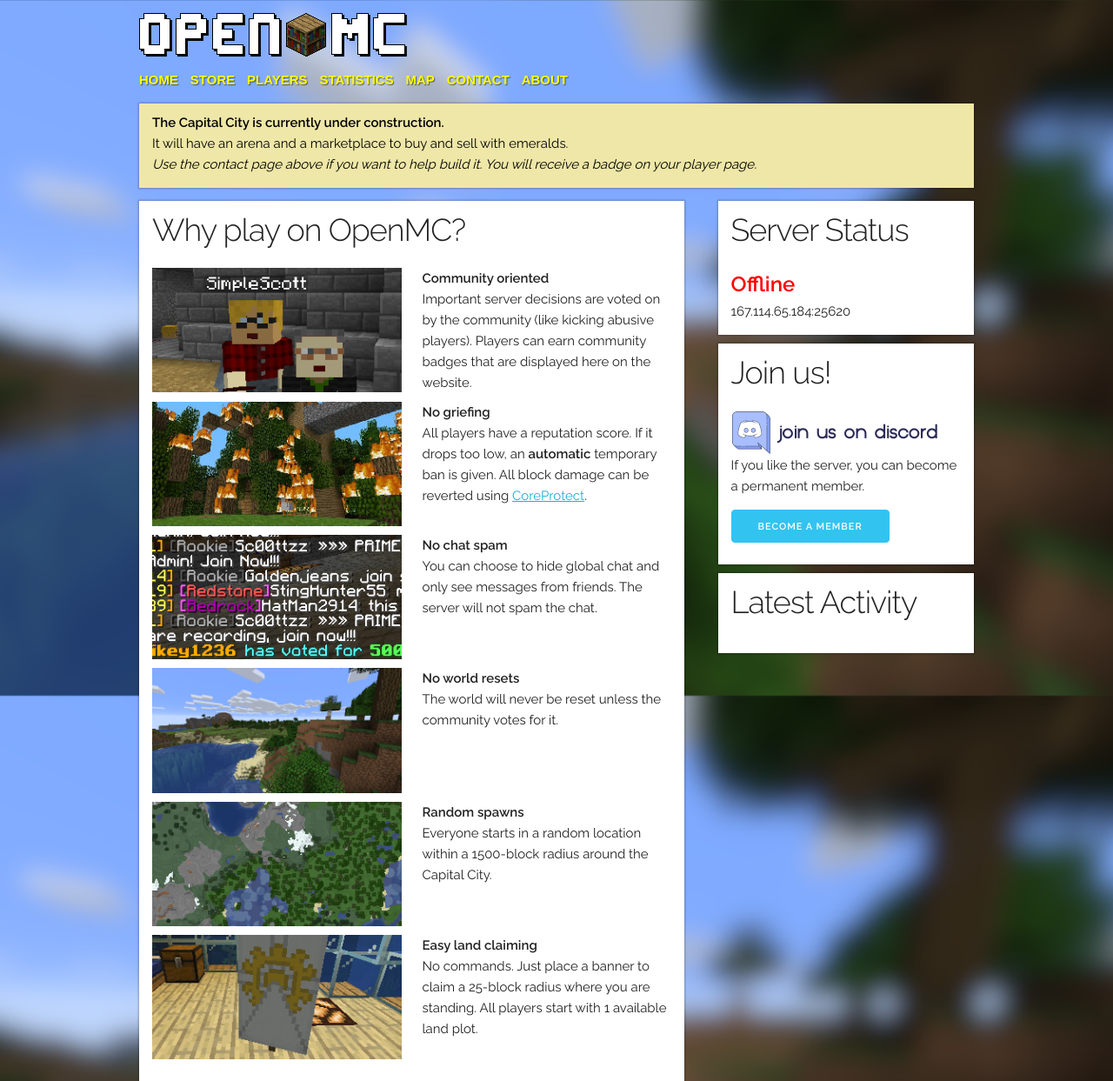
After one commit to jsbrn/openmc.net, a Node server app: template views/home.hbs in a window 1280 px wide. The commit adds this page. Shown: the whole page at 87% size. Run offline with Node 20, Linux system fonts and the light colour scheme; the template is opened without the code that fills it, so the values that code supplies are empty; some libraries are stand-ins or nearby versions.

Commit message:
Fleshing out pages, added Minecraft server query

```diff
--- a/index.js
+++ b/index.js
@@ -4,6 +4,7 @@ const express = require('express')
 const app = express()
 const exphbs = require('express-handlebars');
 const database = require('./app/database.js');
+const gamedig = require('gamedig');
 //load mailer
 const mailer = require('./app/mailer.js');
 //if not running on Now instance, require dotenv
@@ -48,8 +49,25 @@ app.use('/common',express.static(path.join(__dirname, 'app/common')));
 /*HTTP REQUEST HANDLERS*/
 
 app.get('/', (request, response) => {
-    response.render("news", {
-        layout: "main"
+
+    database.get("news", {}, {}, 10, function(news_posts) {
+        gamedig.query({
+            type: 'minecraft',
+            host: '167.114.65.184',
+            port: 25620
+        }).then((state) => {
+            response.render("home", {
+                layout: "main",
+                status: state,
+                posts: news_posts
+            });
+        }).catch((error) => {
+            response.render("home", {
+                layout: "main",
+                status: undefined,
+                posts: news_posts
+            });
+        });
     });
 });
 
@@ -95,7 +113,7 @@ app.get('/player/:playerName', (request, response) => {
     });
 });
 
-app.get('/statistics', (request, response) => {
+app.get('/stats', (request, response) => {
     response.render("stats", {
         layout: "main"
     });
--- a/package.json
+++ b/package.json
@@ -12,6 +12,7 @@
     "dotenv": "^6.1.0",
     "express": "^4.16.3",
     "express-handlebars": "^3.0.0",
+    "gamedig": "^1.0.47",
     "jquery": "^3.3.1",
     "mongodb": "^3.0.4",
     "nodemailer": "^4.6.8"
--- a/views/assets/stylesheets/openmc.css
+++ b/views/assets/stylesheets/openmc.css
@@ -5,6 +5,14 @@
 	-moz-background-size: cover;
 	-o-background-size: cover;
 	background-size: cover;
+}
+
+.top-space {
+	margin-top: 15px;
+}
+
+.bottom-space {
+	margin-bottom: 15px;
 }
 
 .shadow {
@@ -71,7 +79,7 @@
 
 .white {
 	color: white;
-	text-shadow: 1px 1px 1px rgba(0, 0, 0, 0.5);
+	text-shadow: 1px 1px 1px rgba(0, 0, 0, 0.8);
 }
 
 .online {
--- a/views/contact.hbs
+++ b/views/contact.hbs
@@ -1,8 +1,8 @@
-<div class = "container success-panel" style = "margin-top: 15px;">
-    Your message has been sent!
+<div class = "container failure-panel" style = "margin-top: 15px;">
+    This page is not finished. Please direct any questions and comments to the Discord server (found <a href = "/">here</a>).
 </div>
 
-<div class = "container" style = "margin-top: 15px;">
+<div class = "container top-space bottom-space">
     <div class = "one-half column panel">
         <form>
             <div class="row">
--- /dev/null
+++ b/views/home.hbs
@@ -0,0 +1,82 @@
+<div class = "container" style = "margin-top: 15px;">
+	<div class = "row">
+		<div class = "info-panel">
+			<b>The Capital City is currently under construction.</b><br>
+			It will have an arena and a marketplace to buy and sell with emeralds.<br>
+			<i>Use the contact page above if you want to help build it. You will receive a badge on your player page.</i>
+		</div>
+	</div>
+	<div class = "row" style = "margin-top: 15px;">
+		<div class = "two-thirds column panel">
+			<h3>Why play on OpenMC?</h3>
+			<div class = "row" style = "margin-bottom: 10px;">
+				<div class = "one-half column"><img class = "u-max-full-width" src = "/images/features/friends.png"></img></div>
+				<div class = "one-half column"><b>Community oriented</b><br>
+					Important server decisions are voted on by the community (like kicking abusive players).
+					Players can earn community badges that are displayed here on the website.
+				</div>
+			</div>
+			<div class = "row" style = "margin-bottom: 10px;">
+				<div class = "one-half column"><img class = "u-max-full-width" src = "/images/features/griefing.png"></img></div>
+				<div class = "one-half column"><b>No griefing</b><br>
+					All players have a reputation score. If it drops too low, an <b>automatic</b> temporary ban is given.
+					All block damage can be reverted using <a target = "blank_" href = "https://www.spigotmc.org/resources/coreprotect.8631/">CoreProtect</a>.
+				</div>
+			</div>
+			<div class = "row" style = "margin-bottom: 10px;">
+				<div class = "one-half column"><img class = "u-max-full-width" src = "/images/features/spam.png"></img></div>
+				<div class = "one-half column"><b>No chat spam</b><br>You can choose to hide global chat and only see messages from friends. The server will not spam the chat.</div>
+			</div>
+			<div class = "row" style = "margin-bottom: 10px;">
+				<div class = "one-half column"><img class = "u-max-full-width" src = "/images/features/reset.png"></img></div>
+				<div class = "one-half column"><b>No world resets</b><br>The world will never be reset unless the community votes for it.</div>
+			</div>
+			<div class = "row" style = "margin-bottom: 10px;">
+				<div class = "one-half column"><img class = "u-max-full-width" src = "/images/features/random.png"></img></div>
+				<div class = "one-half column"><b>Random spawns</b><br>Everyone starts in a random location within a 1500-block radius around the Capital City.</div>
+			</div>
+			<div class = "row" style = "margin-bottom: 10px;">
+				<div class = "one-half column"><img class = "u-max-full-width" src = "/images/features/banner.png"></img></div>
+				<div class = "one-half column"><b>Easy land claiming</b><br>
+					No commands. Just place a banner to claim a 25-block radius where you are standing.
+					All players start with 1 available land plot.
+				</div>
+			</div>
+		</div>
+		<div class = "one-third column">
+			<div class = "row panel">
+				<h3>Server Status</h3>
+				{{#if status}}
+					<span class = "green-bold">Online</span><br>
+					<b>{{status.raw.players.online}}/{{status.raw.players.max}}</b> players<br>
+					167.114.65.184:25620
+				{{else}}
+					<span class = "red-bold">Offline</span><br>
+					167.114.65.184:25620
+				{{/if}}
+			</div>
+			<div class = "row panel" style = "margin-top: 10px;">
+				<h3>Join us!</h3>
+				<a target = "blank_" href = "https://discord.gg/sa8TNME">
+					<img class = "u-max-full-width" src = "/images/discord.png"></img>
+				</a><br>
+				If you like the server, you can become a permanent member.
+				<a href = "https://officialopenmc.buycraft.net/" target = "_blank">
+					<button class = "button-primary top-space">Become a member</button>
+				</a>
+			</div>
+			<div class = "row panel" style = "margin-top: 10px;">
+				<h3>Latest Activity</h3>
+				{{#each posts}}
+					<div class = "row" style = "margin-bottom: 10px;">
+						<div class = "panel">
+							<b>{{title}}</b><br>
+							<i>{{subtitle}}</i><br>
+							{{contents}}
+						</div>
+					</div>
+				{{/each}}
+			</div>
+		</div>
+	</div>
+</div>
--- a/views/layouts/main.hbs
+++ b/views/layouts/main.hbs
@@ -1,6 +1,6 @@
 <html>
 	<head>
-		<meta charset="utf-8">
+		<meta charset="utf-8" name="viewport" content="width=device-width, initial-scale=1.0">
 		<title>OpenMC</title>
 		<meta name="OpenMC: A high quality vanilla Minecraft server.">
 		<link rel="shortcut icon" type="image/png" href="images/icons/favicon.png"/>
@@ -20,13 +20,13 @@
 			</div>
 			<div class = "row" style = "margin-top: 15px;">
 				<div class="column">
-					<a id = "newsLink" class = "navlink" href = "/news">NEWS</a>
-					<a id = "storeLink" class = "navlink" href = "https://officialopenmc.buycraft.net/" target = "_blank">STORE</a>
-					<a id = "playersLink" class = "navlink" href = "/players">PLAYERS</a>
-					<a id = "statsLink" class = "navlink" href = "/stats">STATISTICS</a>
-					<a id = "mapLink" class = "navlink" href = "/map">MAP</a>
-					<a id = "contactLink" class = "navlink" href = "/contact">CONTACT</a>
-					<a id = "aboutLink" class = "navlink" href = "/about">ABOUT</a>
+					<a class = "navlink" href = "/">HOME</a>
+					<a class = "navlink" href = "https://officialopenmc.buycraft.net/" target = "_blank">STORE</a>
+					<a class = "navlink" href = "/players">PLAYERS</a>
+					<a class = "navlink" href = "/stats">STATISTICS</a>
+					<a class = "navlink" href = "/map">MAP</a>
+					<a class = "navlink" href = "/contact">CONTACT</a>
+					<a class = "navlink" href = "/about">ABOUT</a>
 				</div>
 			</div>
 		</div>
--- a/views/player.hbs
+++ b/views/player.hbs
@@ -1,5 +1,4 @@
 <div class = "container panel" style = "margin-top: 15px;">
-    <div class = "row">
     <div class = "one-half column">
         <div class = "row">
             <a href = "/players"><button>← Back to player list</button></a>
@@ -39,6 +38,5 @@
         </div>
     </div>
 </div>
-</div>
 
 <!---->
```
Also changed, not shown: views/about.hbs (added, +59 -0 lines), views/news.hbs (deleted, +0 -10 lines), views/philosophy.hbs (deleted, +0 -45 lines), views/players.hbs (+5 -6 lines), views/stats.hbs (+3 -28 lines), views/assets/images/features/griefing.png, views/assets/images/features/reset.png, views/assets/images/features/spam.png, views/assets/images/logo.png, 1 other file. Lines whose indentation alone changed are shown as unchanged.
